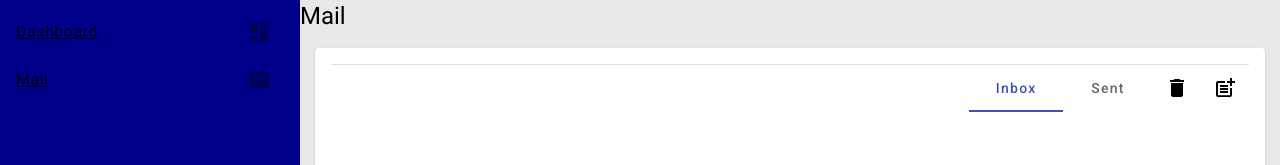
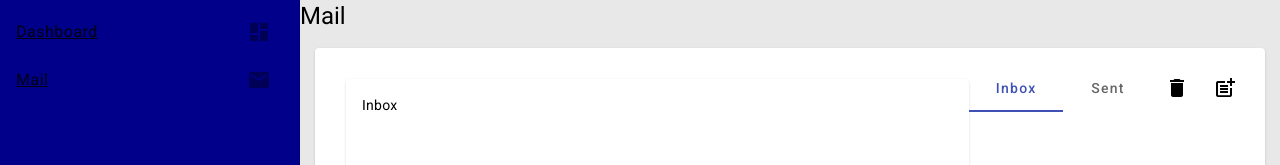
Before and after one commit to codingPentagon/ZoneEd, an Angular app in the folder frontend/: page /mail in a window 1280 px wide. Shown: the top 165 px of the page. Built offline with nearby package versions, Linux system fonts and the light colour scheme.

Commit message:
insert inbox body

```diff
--- a/frontend/src/app/mail/mail.component.css
+++ b/frontend/src/app/mail/mail.component.css
@@ -112,3 +112,9 @@ mat-tab-group{
 .delbutton{
   float: right;
 }
+.inboxtab{
+  width: 80%;
+}
+mat-divider{
+
+}
--- a/frontend/src/app/mail/mail.component.html
+++ b/frontend/src/app/mail/mail.component.html
@@ -80,11 +80,9 @@
   <h1>Mail</h1>
   <mat-card>
     <mat-card-header>
-
     </mat-card-header>
 
     <mat-card-content>
-
       <div class="delbutton">
       <button mat-icon-button >
         <mat-icon>delete</mat-icon>
@@ -94,11 +92,24 @@
       </button>
       </div>
       <mat-tab-group>
-        <mat-tab label="Inbox"></mat-tab>
-        <mat-tab label="Sent"></mat-tab>
+        <mat-tab label="Inbox">
+          <div class="inboxtab">
+          </div>
+        </mat-tab>
+        <mat-tab label="Sent">
+         <div class="senttab"></div>
+        </mat-tab>
       </mat-tab-group>
-      <mat-divider></mat-divider>
+
+
+      <div>
+        <mat-card>
+          <mat-card-header>
+            Inbox
+          </mat-card-header>
+        </mat-card>
+      </div>
+
     </mat-card-content>
   </mat-card>
-
 </div>
```
